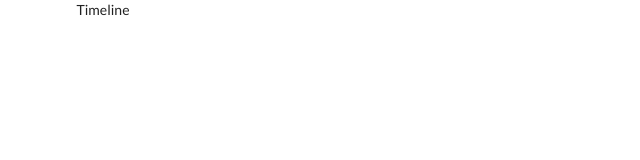
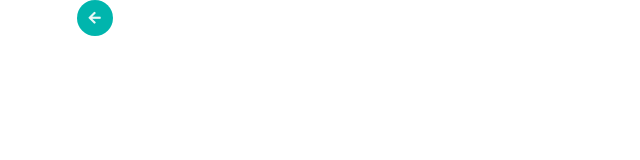
Before and after one commit to mhogeveen/github_repo_timeline, a React (Create React App) app: page /1 in a window 1280 px wide. Shown: the top 160 px of the page, without its empty margins (0-640 px from the left). Built offline with nearby package versions, Linux system fonts and the light colour scheme.

Commit message:
Add ReturnHome component

```diff
--- /dev/null
+++ b/src/components/ReturnHome.js
@@ -0,0 +1,14 @@
+import React from 'react'
+import { Link } from 'react-router-dom'
+
+const ReturnHome = () => {
+   return (
+      <Link to='/'>
+         <button class='ui circular teal icon button'>
+            <i class='arrow left icon'></i>
+         </button>
+      </Link>
+   )
+}
+
+export default ReturnHome
--- a/src/components/Timeline.js
+++ b/src/components/Timeline.js
@@ -1,8 +1,10 @@
 import React from 'react'
 import { connect } from 'react-redux'
 
+import ReturnHome from './ReturnHome'
+
 const Timeline = () => {
-   return <div>Timeline</div>
+   return <ReturnHome />
 }
 
 const mapStateToProps = (state) => {
```
